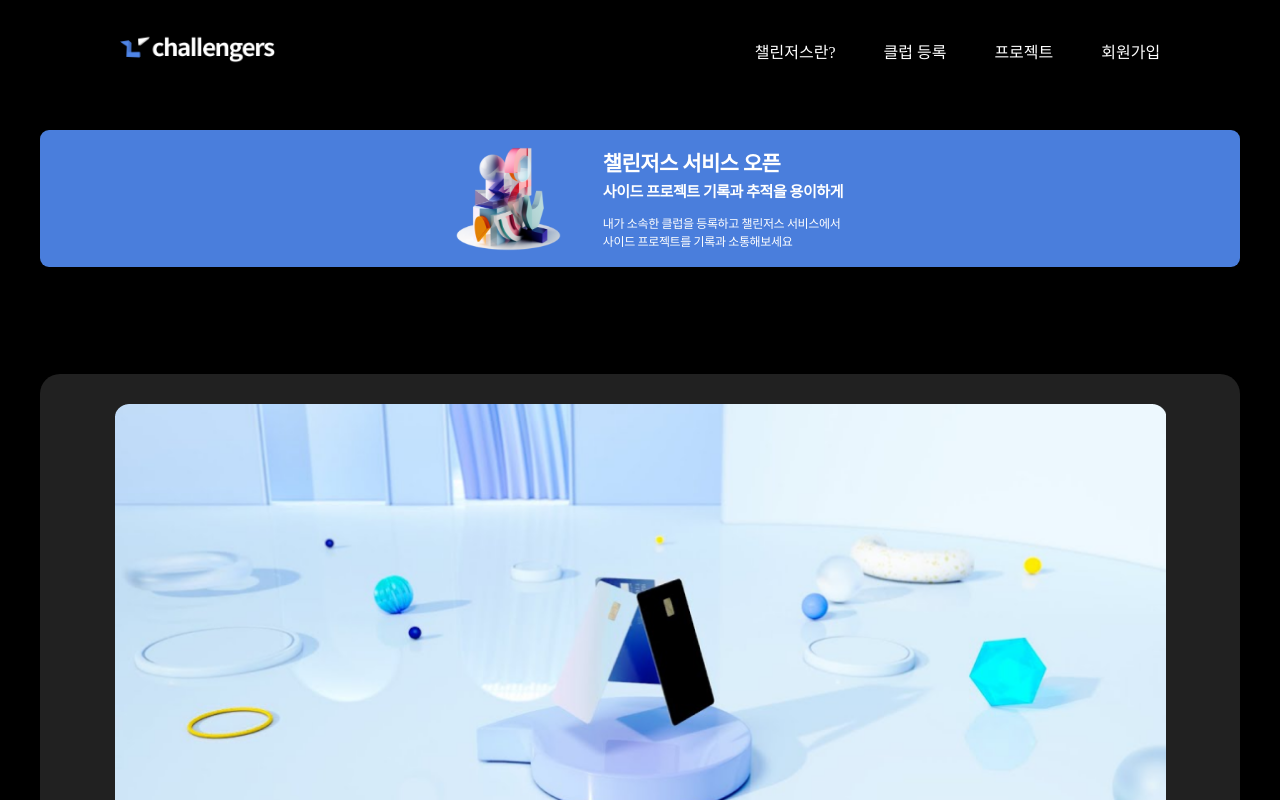
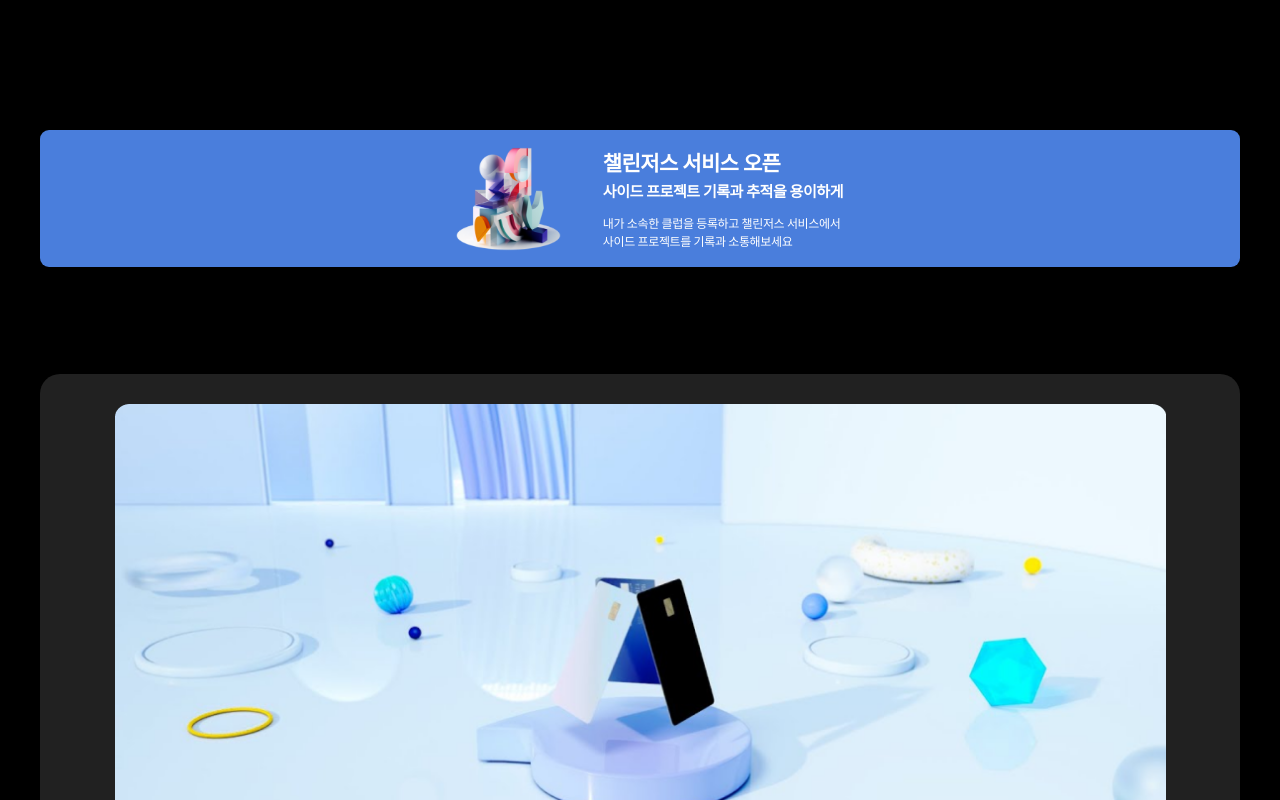
Before and after one commit to chalIengers/challengers-front, a React (Create React App) app: page /project/detail in a window 1280 px wide. Built offline with nearby package versions, Linux system fonts and the light colour scheme; a web font is replaced by a local one.

Commit message:
Feat - Detail 컴포넌트에서 Header 컴포넌트 제거 (#3)

```diff
--- a/src/component/project/detail/Detail.tsx
+++ b/src/component/project/detail/Detail.tsx
@@ -1,11 +1,11 @@
 /** @jsxImportSource @emotion/react */
 import React from 'react';
 import { css } from '@emotion/react';
-import Tag, { Banner, ContainerComponent, Header, ImageBox, Inner, TeamInfoBox } from '../../emotion/component';
+import Tag, { Banner, ContainerComponent, ImageBox, Inner, TeamInfoBox } from '../../emotion/component';
 import { ProjectLinkButton } from '../emotion/component';
 import { Body2, GridBox, Header1, Header3 } from './component';
 
-const Publish = () => {
+const Detail = () => {
   return (
     <div
       css={css`
@@ -21,7 +21,6 @@ const Publish = () => {
         }
       `}
     >
-      <Header />
       <Inner
         style={css`
           align-items: start;
@@ -234,4 +233,4 @@ const Publish = () => {
   );
 };
 
-export default Publish;
+export default Detail;
```
